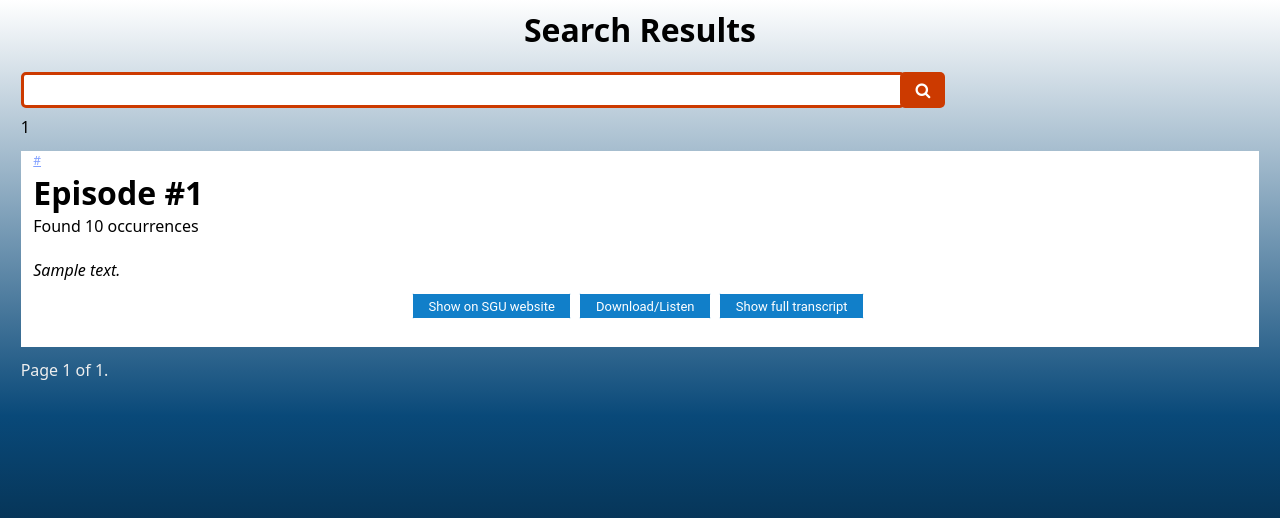
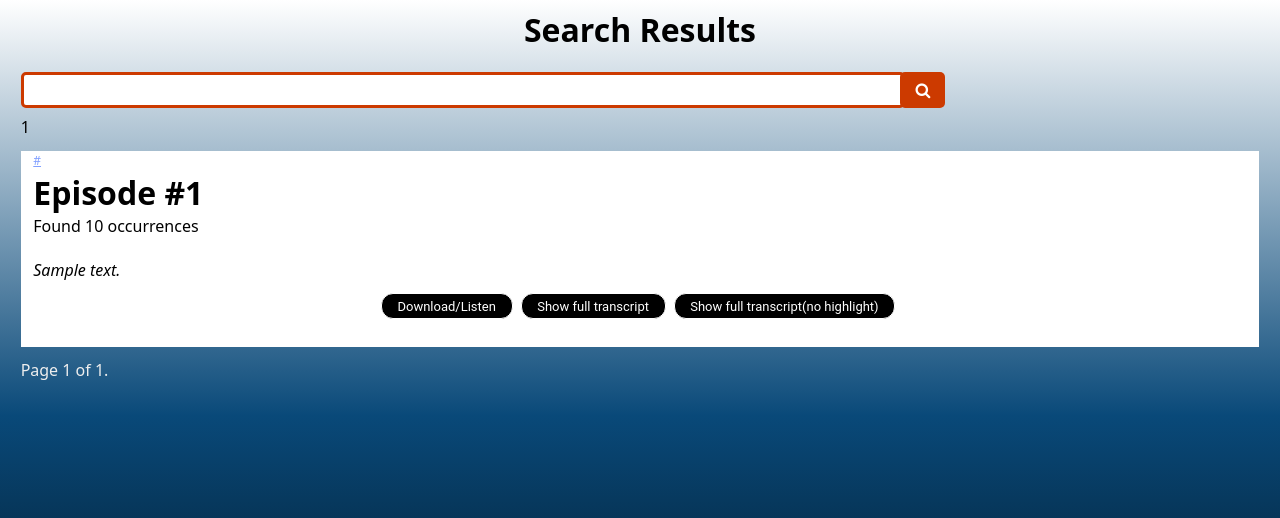
Before and after one commit to mgierada/TGSE, a Django app: template templates/search_results.html in a window 1280 px wide. Shown: the top 518 px of the page. Run offline with Django 3.2, Linux system fonts and the light colour scheme; the template is opened without the code that fills it: most values are stand-ins (such as "Sample title", 1, 10 or a date in 2020); some libraries are stand-ins or nearby versions.

Commit message:
feat: addding plain transcript and improved styling

```diff
--- a/search_for_transcript/static/search_for_transcript/style.css
+++ b/search_for_transcript/static/search_for_transcript/style.css
@@ -215,11 +215,13 @@ body a {
 
 .submit-button {
   /* display: inline-block; */
-  background-color: rgb(17, 127, 201);
+  /* background-color: rgb(17, 127, 201); */
+  background-color: black;
   padding: 0.35em 1.2em;
   border: 0.1em solid #ffffff;
   margin: 0 0.3em 0.3em 0;
-  border-radius: 0.12em;
+  /* border-radius: 0.12em; */
+  border-radius: 12px;
 
   box-sizing: border-box;
   text-decoration: none;
--- a/templates/search_results.html
+++ b/templates/search_results.html
@@ -55,16 +55,24 @@
           {{ text_short }}
         </div>
         <div class='center_buttons bouncy'>
-          <button class='submit-button' onClick="location='{{ episode.link_to_podcast }}'">
+
+          <!-- <button class='submit-button' onClick="location='{{ episode.link_to_podcast }}'">
             Show on SGU website
-          </button>
+          </button> -->
+
           <button class='submit-button' onClick="location='{{ episode.link_to_mp3 }}'">
             Download/Listen
           </button>
             <!-- <input type=button onClick="location='{{ episode.link_to_mp3 }}'" value='Download/Listen'> -->
+
           <button class='submit-button' onClick="parent.location='transcript/{{ episode.episode_number }}/ {{ query }}'">
             Show full transcript
           </button>
+
+          <button class='submit-button' onClick="parent.location='transcript_plain/{{ episode.episode_number }}/ {{ query }}'">
+            Show full transcript(no highlight)
+          </button>
+
         </div>
       </div>
       {% endfor %}
```
Also changed, not shown: search_for_transcript/urls.py (+7 -3 lines), search_for_transcript/views.py (+19 -1 lines), templates/transcript_plain.html (added, +10 -0 lines), templates/transcript.html (renamed from templates/transcripts.html).
